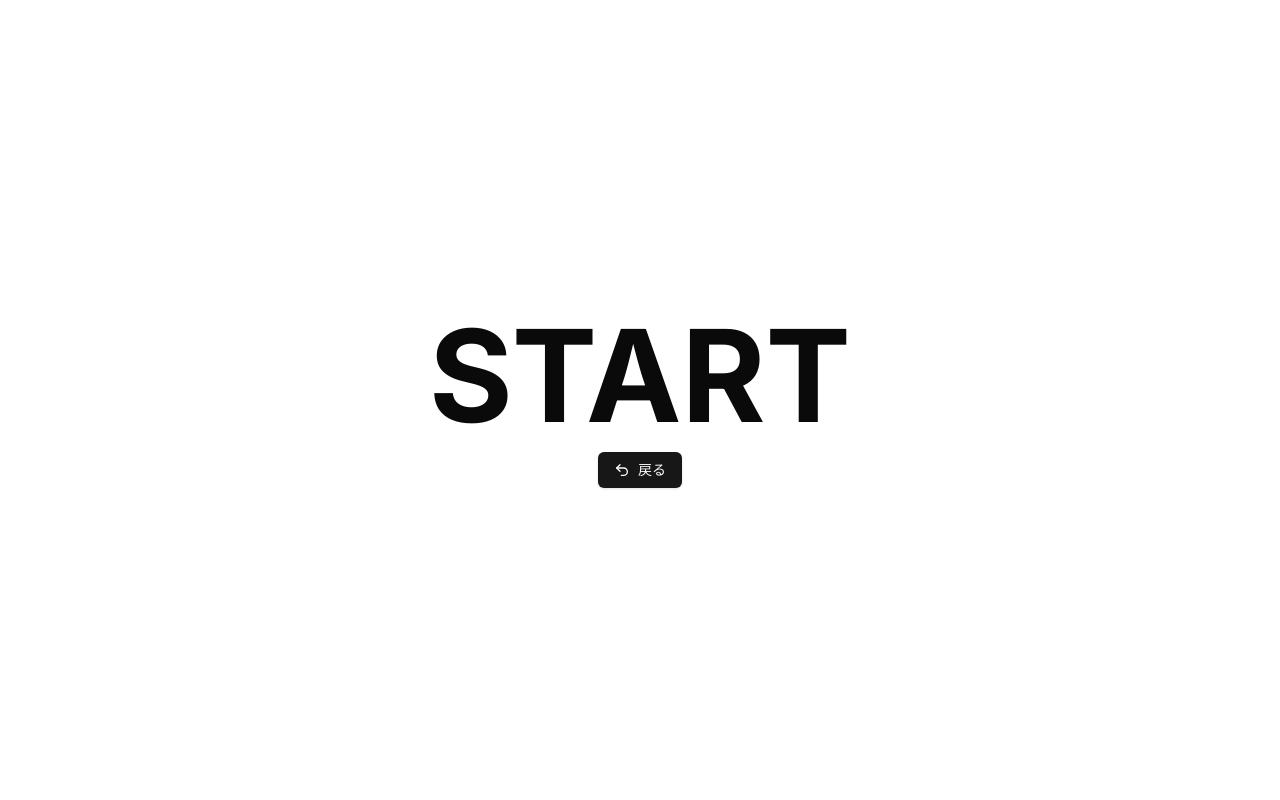
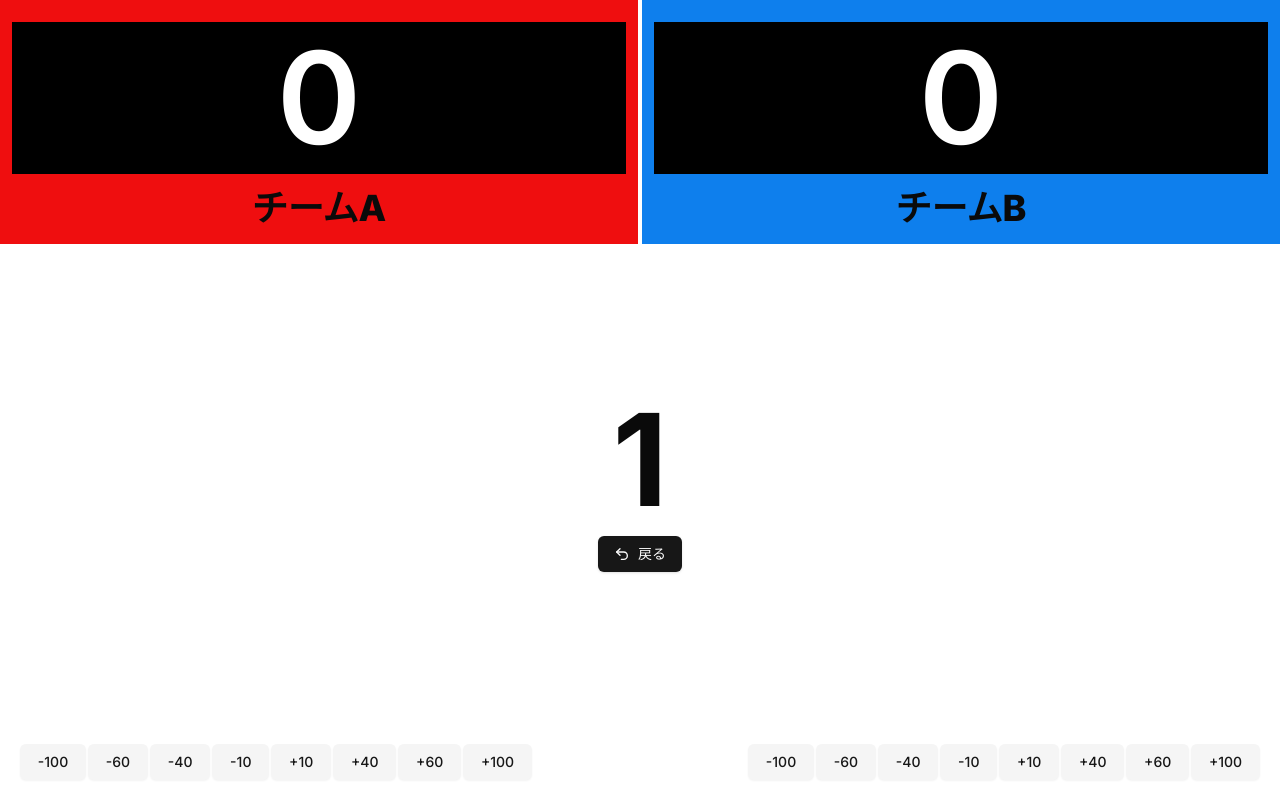
Before and after one commit to nikachu2012/robocon_timer, a Next.js app: page /timer in a window 1280 px wide. Built offline with nearby package versions, Linux system fonts and the light colour scheme.

Commit message:
[add] 点数の表示機能を追加

```diff
--- a/app/page.tsx
+++ b/app/page.tsx
@@ -17,8 +17,11 @@ import Link from "next/link";
 
 
 export default function Home() {
-  const [time, setTime] = useState(300);
+  const [time, setTime] = useState<number>(300);
   const [isMinutes, setIsMinutes] = useState<boolean>(false);
+  const [isShowPoint, setIsShowPoint] = useState<boolean>(false);
+  const [leftTeamName, setLeftTeamName] = useState<string>("チームA");
+  const [rightTeamName, setRightTeamName] = useState<string>("チームB");
 
   const addTime = (timedelta: number) => {
     if ((time + timedelta) < 0) {
@@ -41,7 +44,7 @@ export default function Home() {
         <CardContent className="flex flex-col gap-2">
           <div className="grid w-full items-center gap-1.5">
             <Label htmlFor="saveName">時間</Label>
-            <Input type="number" id="email" min={0} value={time} onChange={e => setTime(parseInt(e.target.value) || 0)} className="w-full" />
+            <Input type="number" id="saveName" min={0} value={time} onChange={e => setTime(parseInt(e.target.value) || 0)} className="w-full" />
           </div>
 
           <div className="flex w-full *:flex-grow gap-0.5">
@@ -63,14 +66,45 @@ export default function Home() {
             </label>
           </div>
 
+          <div className="flex items-center space-x-2 pt-4 ml-1">
+            <Checkbox id="showPoint" onCheckedChange={e => setIsShowPoint(e == "indeterminate" ? false : e)} defaultChecked={false} />
+            <label
+              htmlFor="showPoint"
+              className="text-sm font-medium leading-none peer-disabled:cursor-not-allowed peer-disabled:opacity-70"
+            >
+              点数を表示する
+            </label>
+          </div>
+
+          <div className="flex gap-1">
+            <div className="grid w-full max-w-sm items-center gap-1.5 pt-4">
+              <Label htmlFor="teamLeft">左側チーム名(赤)</Label>
+              <Input type="text" id="teamLeft" placeholder="チームA" disabled={!isShowPoint} onChange={e => setLeftTeamName(e.target.value)} />
+            </div>
+            <div className="grid w-full max-w-sm items-center gap-1.5 pt-4">
+              <Label htmlFor="teamRight">右側チーム名(青)</Label>
+              <Input type="text" id="teamRight" placeholder="チームB" disabled={!isShowPoint} onChange={e => setRightTeamName(e.target.value)} />
+            </div>
+          </div>
+
         </CardContent>
         <CardFooter>
-          <Link href={{ pathname: "timer", query: { "t": time.toString(), "m": isMinutes ? "true" : "false" } }}>
+          <Link href={{
+            pathname: "timer",
+            query: {
+              "t": time.toString(),
+              "m": isMinutes ? "true" : "false",
+              "p": isShowPoint ? "true" : "false",
+              "lt": encodeURIComponent(leftTeamName),
+              "rt": encodeURIComponent(rightTeamName)
+            }
+          }}
+          >
             <Button className="w-full"><Timer />スタート</Button>
           </Link>
         </CardFooter>
       </Card>
 
-    </div>
+    </div >
   );
 }
--- a/app/timer/page.tsx
+++ b/app/timer/page.tsx
@@ -72,9 +72,42 @@ function Timer() {
     </>
 }
 export default function TimerPage() {
+    const searchParams = useSearchParams();
+    // ポイント表示
+    const showPoint = searchParams.get("p") == "true" ? true : false;
+    const leftTeamName = decodeURIComponent(searchParams.get("lt") || encodeURIComponent("チームA"));
+    const rightTeamName = decodeURIComponent(searchParams.get("rt") || encodeURIComponent("チームB"));
+
+    const [leftPoint, setLeftPoint] = useState<number>(0);
+    const addLeftPoint = (timedelta: number) => {
+        if ((leftPoint + timedelta) < 0) {
+            setLeftPoint(0);
+            return;
+        }
+        setLeftPoint((time) => time + timedelta)
+    };
+    const [rightPoint, setRightPoint] = useState<number>(0);
+    const addRightPoint = (timedelta: number) => {
+        if ((rightPoint + timedelta) < 0) {
+            setRightPoint(0);
+            return;
+        }
+        setRightPoint((time) => time + timedelta)
+    };
 
     return <>
-        <div className="w-[100vw] h-[100vh] flex items-center justify-center flex-col gap-3">
+        <div className="w-[100svw] h-[100svh] flex flex-col">
+            {true ?
+                <div className="w-[100svw] flex gap-1">
+                    <div className="w-[50svw] bg-[#EF0E0F]">
+                        <PointView point={leftPoint} teamName={leftTeamName} />
+                    </div>
+                    <div className="w-[50svw] bg-[#0E7FED]">
+                        <PointView point={rightPoint} teamName={rightTeamName} />
+                    </div>
+                </div>
+                : <></>}
+            <div className="w-full h-full flex items-center justify-center flex-col gap-3">
                 <Suspense>
                     <Timer />
                 </Suspense>
@@ -83,5 +116,49 @@ export default function TimerPage() {
                     <Button><Undo2 />戻る</Button>
                 </Link>
             </div>
+
+            {true ?
+                <div className="w-[100svw] flex justify-between">
+                    <div className="w-[40svw] m-5">
+                        <div className="flex w-full *:flex-grow gap-0.5">
+                            <Button variant="secondary" onClick={() => addLeftPoint(-100)}>-100</Button>
+                            <Button variant="secondary" onClick={() => addLeftPoint(-60)}>-60</Button>
+                            <Button variant="secondary" onClick={() => addLeftPoint(-40)}>-40</Button>
+                            <Button variant="secondary" onClick={() => addLeftPoint(-10)}>-10</Button>
+
+                            <Button variant="secondary" onClick={() => addLeftPoint(10)}>+10</Button>
+                            <Button variant="secondary" onClick={() => addLeftPoint(40)}>+40</Button>
+                            <Button variant="secondary" onClick={() => addLeftPoint(60)}>+60</Button>
+                            <Button variant="secondary" onClick={() => addLeftPoint(100)}>+100</Button>
+                        </div>
+                    </div>
+                    <div className="w-[40svw] m-5">
+                        <div className="flex w-full *:flex-grow gap-0.5">
+                            <Button variant="secondary" onClick={() => addRightPoint(-100)}>-100</Button>
+                            <Button variant="secondary" onClick={() => addRightPoint(-60)}>-60</Button>
+                            <Button variant="secondary" onClick={() => addRightPoint(-40)}>-40</Button>
+                            <Button variant="secondary" onClick={() => addRightPoint(-10)}>-10</Button>
+
+                            <Button variant="secondary" onClick={() => addRightPoint(10)}>+10</Button>
+                            <Button variant="secondary" onClick={() => addRightPoint(40)}>+40</Button>
+                            <Button variant="secondary" onClick={() => addRightPoint(60)}>+60</Button>
+                            <Button variant="secondary" onClick={() => addRightPoint(100)}>+100</Button>
+                        </div>
+                    </div>
+                </div>
+                : <></>}
+        </div>
+
     </>
 }
+
+function PointView({ point, teamName }: { point: number, teamName: string }) {
+    return <>
+        <div className="flex flex-col items-center p-3">
+            <div className="m-[10px] w-full bg-black text-center py-3 text-white text-9xl font-semibold">
+                {point}
+            </div>
+            <div className="font-extrabold text-4xl py-1">{teamName}</div>
+        </div>
+    </>
+}
```
Lines whose indentation alone changed are shown as unchanged.
